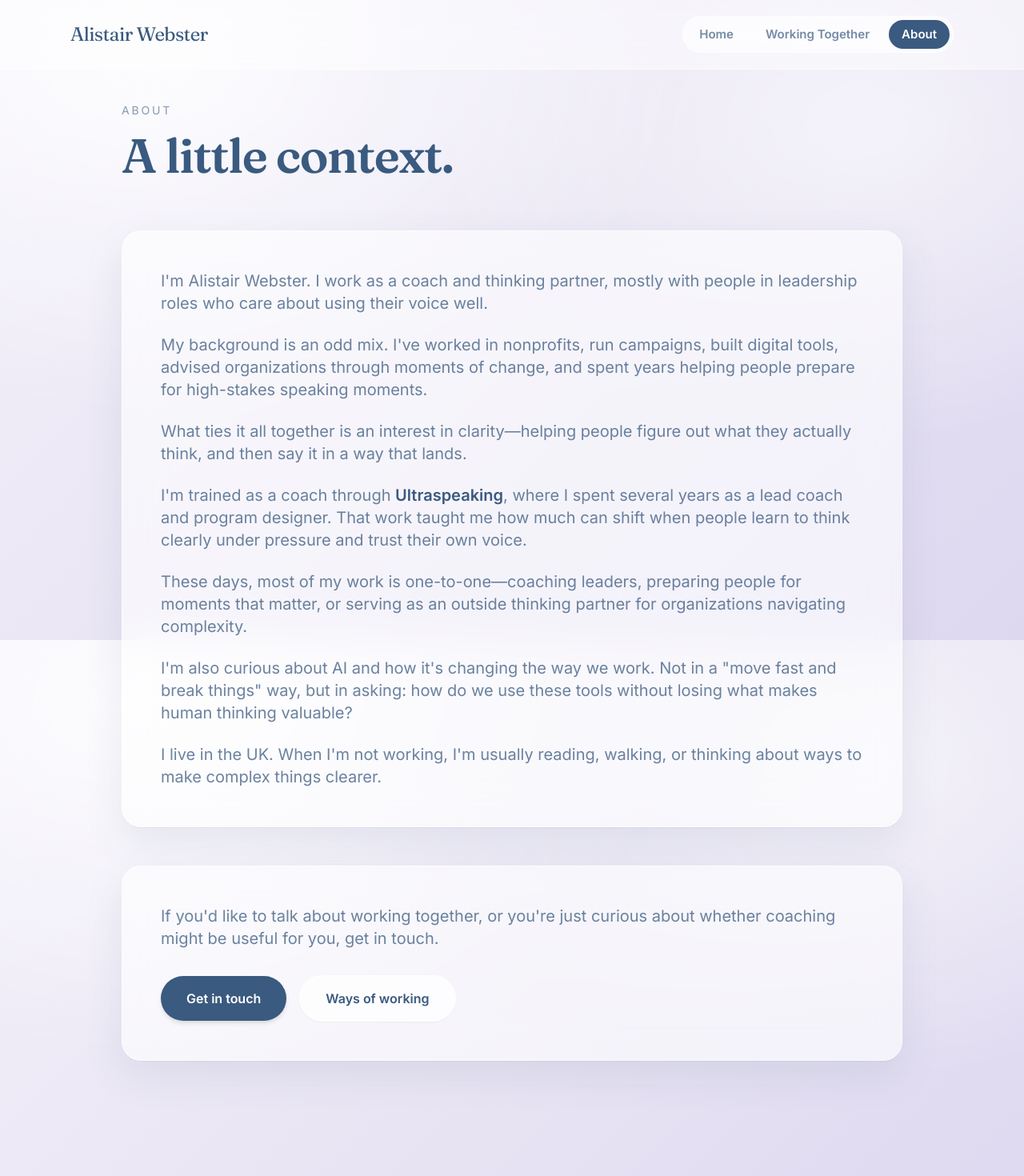
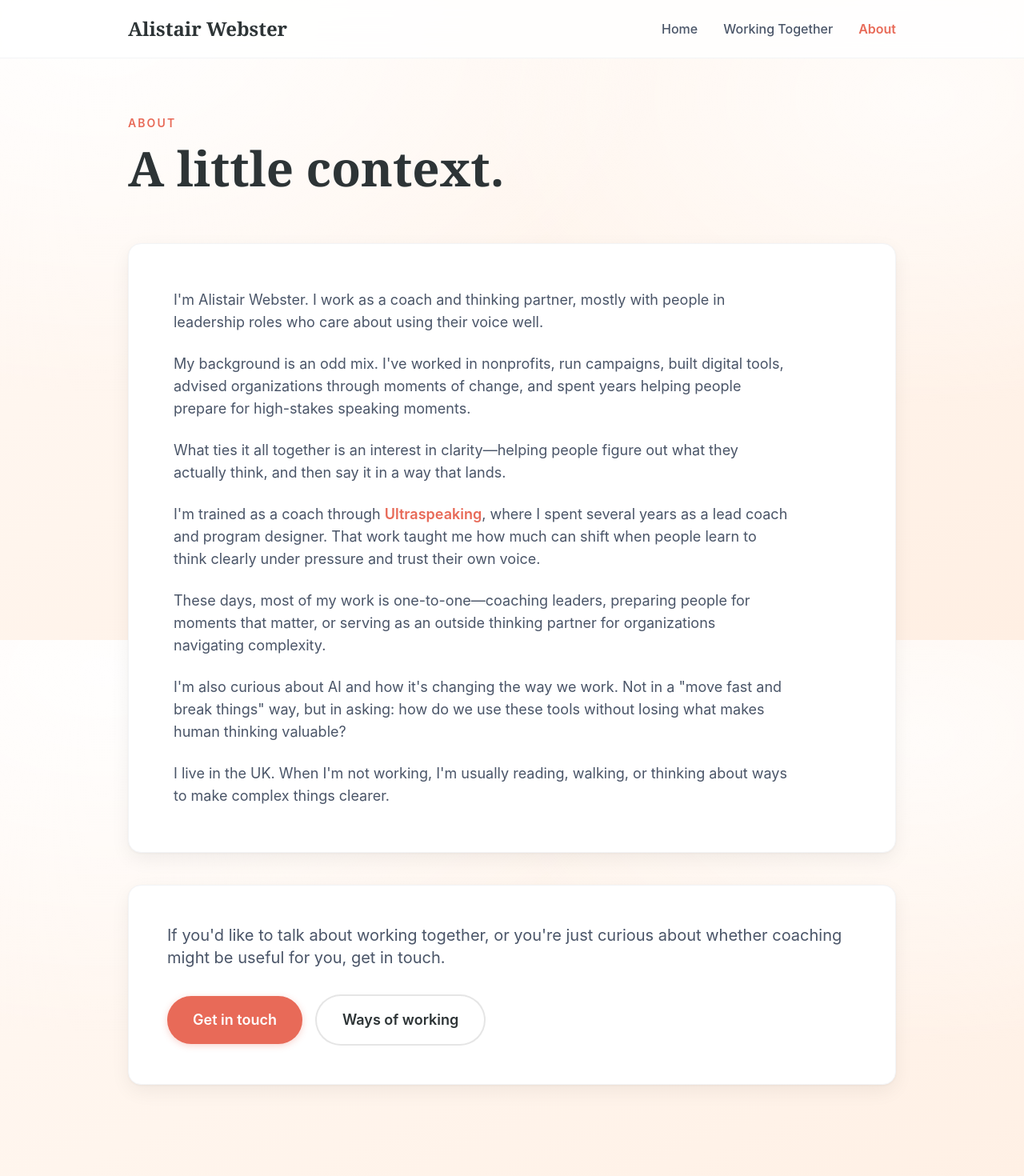
Before and after one commit to Webster-10101/aw-website, a Next.js app: page /about in a window 1280 px wide. Shown: the top 1470 px of the page at 80% size. Built offline with nearby package versions, Linux system fonts and the light colour scheme.

Commit message:
Major redesign: warm coral/teal palette, serif headings, clean card design

```diff
--- a/app/about/page.tsx
+++ b/app/about/page.tsx
@@ -3,18 +3,18 @@ import Link from "next/link";
 export default function About() {
   return (
     <div className="page-shell">
-      <div className="container-page max-w-5xl">
+      <div className="container-page">
         {/* Header */}
         <div className="mb-12 md:mb-16">
           <p className="eyebrow mb-4">About</p>
-          <h1 className="heading-display text-5xl md:text-6xl leading-tight">
+          <h1 className="heading-hero text-4xl md:text-5xl lg:text-6xl">
             A little context.
           </h1>
         </div>
 
         {/* Main Content */}
-        <div className="panel p-10 md:p-12 mb-10 md:mb-12">
-          <div className="space-y-6 text-brand-blue/75 leading-relaxed text-lg md:text-xl">
+        <div className="card p-10 md:p-14 mb-10">
+          <div className="space-y-6 body-text max-w-3xl">
             <p>
               I'm Alistair Webster. I work as a coach and thinking partner,
               mostly with people in leadership roles who care about using their
@@ -39,7 +39,7 @@ export default function About() {
                 href="https://ultraspeaking.com"
                 target="_blank"
                 rel="noopener noreferrer"
-                className="text-brand-blue font-semibold hover:underline underline-offset-4"
+                className="link-coral"
               >
                 Ultraspeaking
               </a>
@@ -68,7 +68,7 @@ export default function About() {
         </div>
 
         {/* CTA */}
-        <section className="panel p-10 md:p-12">
+        <div className="card p-10 md:p-12">
           <p className="lead mb-8">
             If you'd like to talk about working together, or you're just curious
             about whether coaching might be useful for you, get in touch.
@@ -81,7 +81,7 @@ export default function About() {
               Ways of working
             </Link>
           </div>
-        </section>
+        </div>
       </div>
     </div>
   );
--- a/app/globals.css
+++ b/app/globals.css
@@ -3,97 +3,167 @@
 @tailwind utilities;
 
 :root {
-  --lavender-light: #F3F0FA;
-  --lavender-base: #E8E4F3;
-  --lavender-deep: #DDD7F0;
-  --blue-dark: #3A5A7F;
-  --blue-brand: #4A6B8A;
+  /* Warm, approachable palette */
+  --coral: #E86A58;
+  --coral-light: #F08575;
+  --coral-dark: #D55A48;
+  --teal: #4A9B9B;
+  --teal-light: #5FB5B5;
+  --charcoal: #2D3436;
+  --charcoal-light: #4A5568;
+  --cream: #FFFBF7;
+  --cream-dark: #FFF5ED;
+
+  /* Gradient base */
+  --gradient-light: #FFF9F5;
+  --gradient-mid: #FFF5ED;
+  --gradient-deep: #FFEFE3;
 }
 
 body {
   background:
-    radial-gradient(1200px 800px at 15% 10%, rgba(255, 255, 255, 0.85), rgba(255, 255, 255, 0) 55%),
-    radial-gradient(900px 650px at 85% 20%, rgba(255, 255, 255, 0.55), rgba(255, 255, 255, 0) 60%),
-    linear-gradient(135deg, var(--lavender-light) 0%, var(--lavender-base) 55%, var(--lavender-deep) 100%);
+    radial-gradient(ellipse 1400px 900px at 10% 5%, rgba(255, 255, 255, 0.9), rgba(255, 255, 255, 0) 50%),
+    radial-gradient(ellipse 1000px 700px at 90% 15%, rgba(255, 255, 255, 0.7), rgba(255, 255, 255, 0) 55%),
+    linear-gradient(155deg, var(--gradient-light) 0%, var(--gradient-mid) 50%, var(--gradient-deep) 100%);
   background-attachment: fixed;
-  color: var(--blue-dark);
-  font-family: var(--font-sans), -apple-system, BlinkMacSystemFont, "Segoe UI", Roboto,
-    "Helvetica Neue", Arial, "Noto Sans", "Apple Color Emoji", "Segoe UI Emoji",
-    "Segoe UI Symbol", sans-serif;
+  color: var(--charcoal);
+  font-family: -apple-system, BlinkMacSystemFont, "Segoe UI", Roboto,
+    "Helvetica Neue", Arial, sans-serif;
   -webkit-font-smoothing: antialiased;
   -moz-osx-font-smoothing: grayscale;
   min-height: 100vh;
+  line-height: 1.6;
 }
 
 @layer base {
   ::selection {
-    background: rgba(58, 90, 127, 0.18);
+    background: rgba(232, 106, 88, 0.2);
+  }
+
+  h1, h2, h3, h4, h5, h6 {
+    font-family: Georgia, "Times New Roman", serif;
+    font-weight: 600;
+    color: var(--charcoal);
+    line-height: 1.2;
   }
 }
 
 @layer components {
+  /* Layout */
   .container-page {
-    @apply mx-auto max-w-6xl px-6;
+    @apply mx-auto max-w-5xl px-6 md:px-8;
   }
 
   .page-shell {
-    @apply min-h-screen pt-28 md:pt-32 pb-24;
+    @apply min-h-screen pt-28 md:pt-36 pb-24;
   }
 
+  /* Typography */
   .eyebrow {
-    @apply text-sm tracking-[0.2em] uppercase text-brand-blue/60;
+    @apply text-xs md:text-sm tracking-[0.15em] uppercase font-sans font-semibold;
+    color: var(--coral);
   }
 
-  .heading-display {
-    @apply font-display font-semibold text-brand-blue tracking-tight;
+  .heading-hero {
+    font-family: Georgia, serif;
+    font-weight: 700;
+    color: var(--charcoal);
+    line-height: 1.1;
+  }
+
+  .heading-section {
+    font-family: Georgia, serif;
+    font-weight: 600;
+    color: var(--charcoal);
+    line-height: 1.2;
   }
 
   .lead {
-    @apply text-lg md:text-xl text-brand-blue/75 leading-relaxed;
+    @apply text-lg md:text-xl leading-relaxed;
+    color: var(--charcoal-light);
   }
 
-  .panel {
-    @apply rounded-3xl border border-white/60 bg-white/60 backdrop-blur-xl;
-    box-shadow:
-      0 1px 0 rgba(58, 90, 127, 0.06),
-      0 18px 50px rgba(58, 90, 127, 0.10);
+  .body-text {
+    @apply text-base md:text-lg leading-relaxed;
+    color: var(--charcoal-light);
   }
 
-  .panel-hover {
-    @apply transition-[box-shadow,transform,border-color,background-color] duration-300 ease-out;
+  /* Cards */
+  .card {
+    @apply rounded-2xl bg-white border border-gray-100;
+    box-shadow: 0 1px 3px rgba(0,0,0,0.04), 0 8px 24px rgba(0,0,0,0.06);
   }
 
-  .panel-hover:hover {
-    transform: translateY(-2px);
-    border-color: rgba(58, 90, 127, 0.18);
-    box-shadow:
-      0 1px 0 rgba(58, 90, 127, 0.06),
-      0 26px 70px rgba(58, 90, 127, 0.14);
+  .card-hover {
+    @apply transition-all duration-300 ease-out;
   }
 
+  .card-hover:hover {
+    transform: translateY(-4px);
+    box-shadow: 0 4px 12px rgba(0,0,0,0.08), 0 16px 40px rgba(0,0,0,0.1);
+  }
+
+  /* Buttons */
   .btn {
-    @apply inline-flex items-center justify-center rounded-full font-semibold transition-colors duration-200;
-    @apply focus-visible:outline-none focus-visible:ring-2 focus-visible:ring-brand-blue/30 focus-visible:ring-offset-2 focus-visible:ring-offset-transparent;
+    @apply inline-flex items-center justify-center font-sans font-semibold transition-all duration-200 rounded-full;
+    @apply focus-visible:outline-none focus-visible:ring-2 focus-visible:ring-offset-2;
   }
 
   .btn-primary {
-    @apply btn bg-brand-blue px-8 py-4 text-white shadow-md;
+    @apply btn px-8 py-4 text-white text-base md:text-lg;
+    background: var(--coral);
+    box-shadow: 0 2px 8px rgba(232, 106, 88, 0.3);
   }
 
   .btn-primary:hover {
-    background: var(--blue-brand);
+    background: var(--coral-dark);
+    box-shadow: 0 4px 16px rgba(232, 106, 88, 0.4);
+    transform: translateY(-1px);
   }
 
   .btn-secondary {
-    @apply btn bg-white/70 px-8 py-4 text-brand-blue shadow-sm border border-white/70;
+    @apply btn px-8 py-4 text-base md:text-lg bg-white border-2;
+    color: var(--charcoal);
+    border-color: rgba(0,0,0,0.1);
   }
 
   .btn-secondary:hover {
-    @apply bg-white/85;
+    background: var(--cream);
+    border-color: rgba(0,0,0,0.15);
+  }
+
+  /* Links */
+  .link-coral {
+    color: var(--coral);
+    @apply font-semibold hover:underline underline-offset-4 transition-colors;
+  }
+
+  .link-coral:hover {
+    color: var(--coral-dark);
   }
 
   .link-arrow {
-    @apply inline-flex items-center gap-2 font-semibold text-brand-blue/80 hover:text-brand-blue transition-colors;
+    @apply inline-flex items-center gap-2 font-semibold transition-colors;
+    color: var(--teal);
+  }
+
+  .link-arrow:hover {
+    color: var(--charcoal);
+  }
+
+  /* Navigation */
+  .nav-link {
+    @apply text-sm md:text-base font-medium transition-colors;
+    color: var(--charcoal-light);
+  }
+
+  .nav-link:hover {
+    color: var(--charcoal);
+  }
+
+  .nav-link-active {
+    color: var(--coral);
+    font-weight: 600;
   }
 }
 
--- a/components/Footer.tsx
+++ b/components/Footer.tsx
@@ -2,17 +2,17 @@ import Link from "next/link";
 
 export default function Footer() {
   return (
-    <footer className="mt-24 md:mt-32 border-t border-white/50 bg-white/35 backdrop-blur-xl">
-      <div className="container-page py-14 md:py-16">
-        <div className="flex flex-col md:flex-row justify-between items-start md:items-center gap-10">
-          <div className="text-brand-blue/70">
-            <p className="mb-2 font-display text-xl text-brand-blue tracking-tight">
+    <footer className="mt-24 md:mt-32 border-t border-gray-100 bg-white/60 backdrop-blur-sm">
+      <div className="container-page py-12 md:py-16">
+        <div className="flex flex-col md:flex-row justify-between items-start md:items-center gap-8">
+          <div>
+            <p className="font-serif text-xl text-charcoal font-semibold mb-2">
               Alistair Webster
             </p>
-            <p className="text-base">Coach and thinking partner</p>
+            <p className="text-charcoal-light">Coach and thinking partner</p>
           </div>
 
-          <div className="flex flex-col sm:flex-row gap-4 sm:gap-6 text-base">
+          <div className="flex flex-col sm:flex-row gap-4 sm:gap-8">
             <a
               href="https://speakupforgood.com"
               target="_blank"
@@ -26,6 +26,10 @@ export default function Footer() {
             </a>
           </div>
         </div>
+
+        <div className="mt-12 pt-8 border-t border-gray-100 text-sm text-charcoal-light/60">
+          © {new Date().getFullYear()} Alistair Webster. All rights reserved.
+        </div>
       </div>
     </footer>
   );
--- a/components/Navigation.tsx
+++ b/components/Navigation.tsx
@@ -13,28 +13,23 @@ export default function Navigation() {
   ];
 
   return (
-    <nav className="fixed top-0 left-0 right-0 z-50 border-b border-white/50 bg-white/45 backdrop-blur-xl">
+    <nav className="fixed top-0 left-0 right-0 z-50 bg-white/80 backdrop-blur-lg border-b border-gray-100">
       <div className="container-page py-4 md:py-5 flex justify-between items-center gap-6">
         <Link
           href="/"
-          className="font-display text-xl md:text-2xl text-brand-blue tracking-tight hover:text-brand-blue-light transition-colors whitespace-nowrap"
+          className="font-serif text-xl md:text-2xl text-charcoal font-semibold hover:text-coral transition-colors"
         >
           Alistair Webster
         </Link>
 
-        <div className="flex items-center gap-1 md:gap-2 rounded-full bg-white/50 border border-white/60 backdrop-blur-xl p-1">
+        <div className="flex items-center gap-6 md:gap-8">
           {links.map((link) => {
             const active = pathname === link.href;
             return (
               <Link
                 key={link.href}
                 href={link.href}
-                className={[
-                  "px-3 md:px-4 py-2 rounded-full text-sm md:text-[15px] font-semibold transition-colors",
-                  active
-                    ? "bg-brand-blue text-white shadow-sm"
-                    : "text-brand-blue/70 hover:text-brand-blue hover:bg-white/70",
-                ].join(" ")}
+                className={`nav-link ${active ? "nav-link-active" : ""}`}
               >
                 {link.label}
               </Link>
--- a/tailwind.config.ts
+++ b/tailwind.config.ts
@@ -9,20 +9,27 @@ const config: Config = {
   theme: {
     extend: {
       colors: {
-        lavender: {
-          light: '#F3F0FA',
-          DEFAULT: '#E8E4F3',
-          deep: '#DDD7F0',
+        coral: {
+          DEFAULT: '#E86A58',
+          light: '#F08575',
+          dark: '#D55A48',
         },
-        brand: {
-          blue: '#3A5A7F',
-          'blue-light': '#4A6B8A',
+        teal: {
+          DEFAULT: '#4A9B9B',
+          light: '#5FB5B5',
+        },
+        charcoal: {
+          DEFAULT: '#2D3436',
+          light: '#4A5568',
+        },
+        cream: {
+          DEFAULT: '#FFFBF7',
+          dark: '#FFF5ED',
         },
       },
       fontFamily: {
-        sans: ["var(--font-sans)", "system-ui", "sans-serif"],
-        display: ["var(--font-display)", "ui-serif", "Georgia", "serif"],
-        serif: ["ui-serif", "Georgia", "serif"],
+        sans: ['-apple-system', 'BlinkMacSystemFont', 'Segoe UI', 'Roboto', 'Helvetica Neue', 'Arial', 'sans-serif'],
+        serif: ['Georgia', 'Times New Roman', 'serif'],
       },
     },
   },
```
Also changed, not shown: app/page.tsx (+48 -78 lines), app/working/page.tsx (+66 -78 lines).
